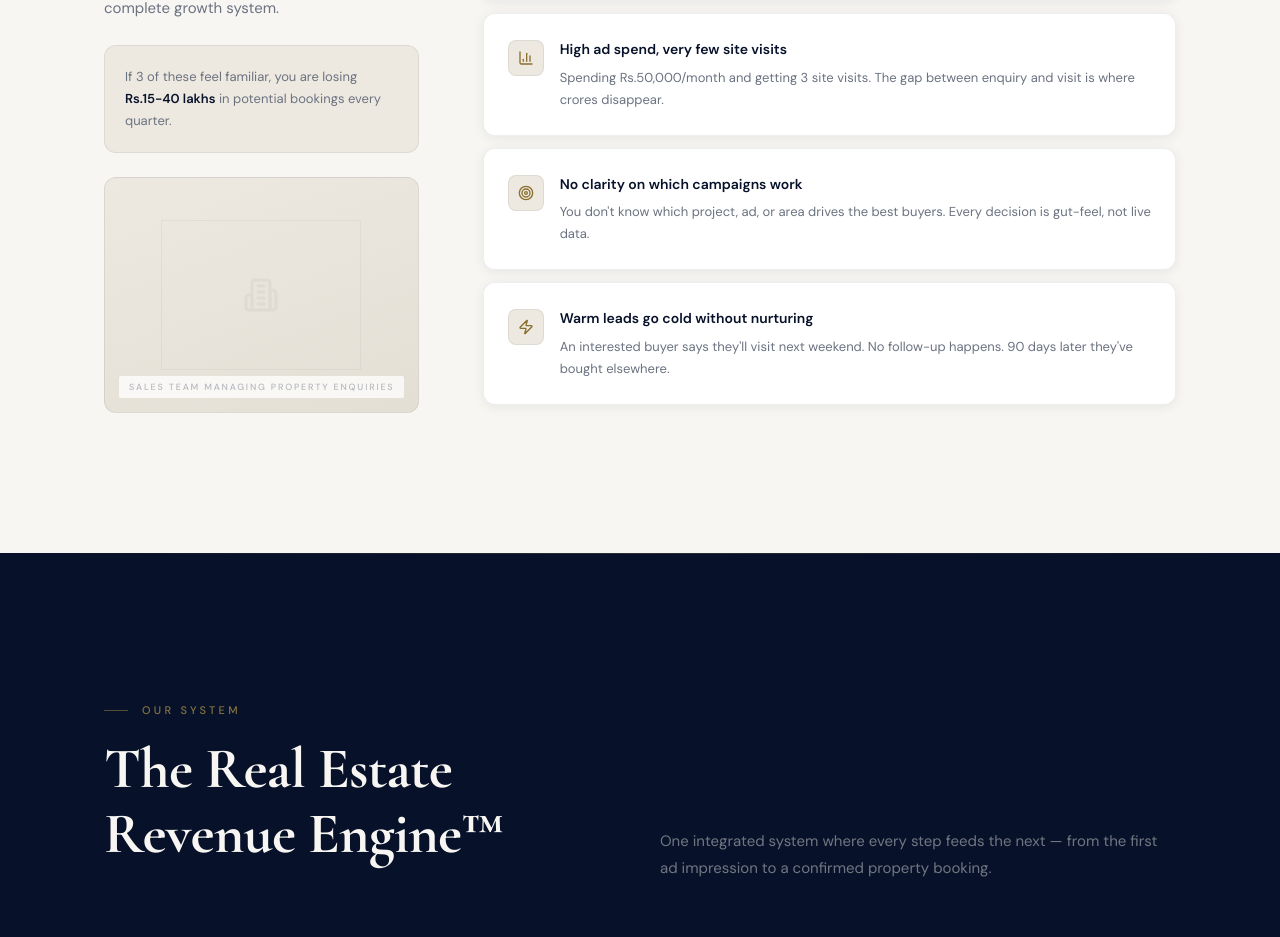
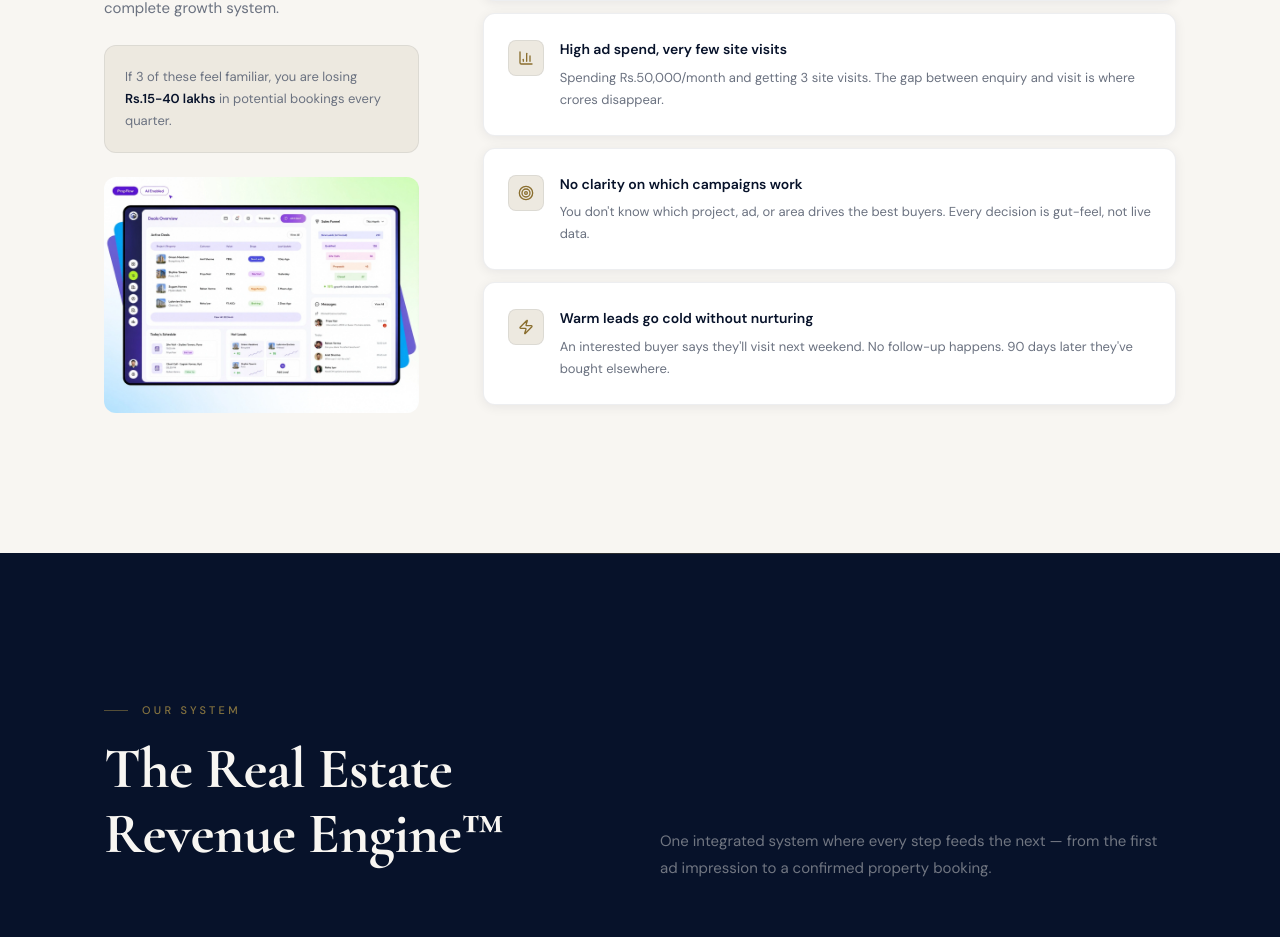
Before and after one commit to commandgrowth/website, a Next.js app: page / in a window 1280 px wide. Shown: the part 1369-2306 px from the top of the page. Built offline with nearby package versions, Linux system fonts and the light colour scheme.

Commit message:
Replace sales team image placeholder

```diff
--- a/app/page.tsx
+++ b/app/page.tsx
@@ -284,7 +284,15 @@ function Pains() {
               </div>
             </R>
             <R d={0.15} c="mt-6">
-              <Img label="Sales team managing property enquiries" ratio="4/3" />
+              <div className="relative w-full overflow-hidden rounded-xl" style={{ aspectRatio: '4/3' }}>
+                <Image
+                  src="/sales-team.webp"
+                  alt="Sales team managing property enquiries"
+                  fill
+                  className="object-cover object-center"
+                  sizes="356px"
+                />
+              </div>
             </R>
           </div>
           <div className="lg:col-span-8 space-y-3">
```
Also changed, not shown: public/sales-team.webp (added).
